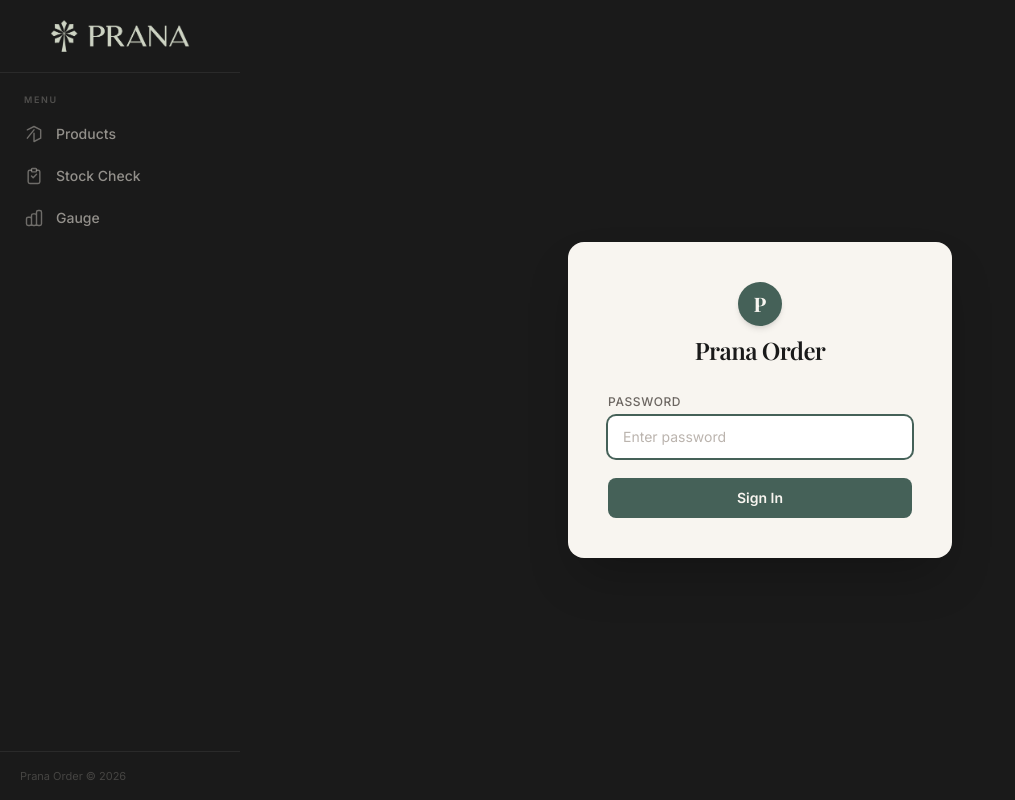
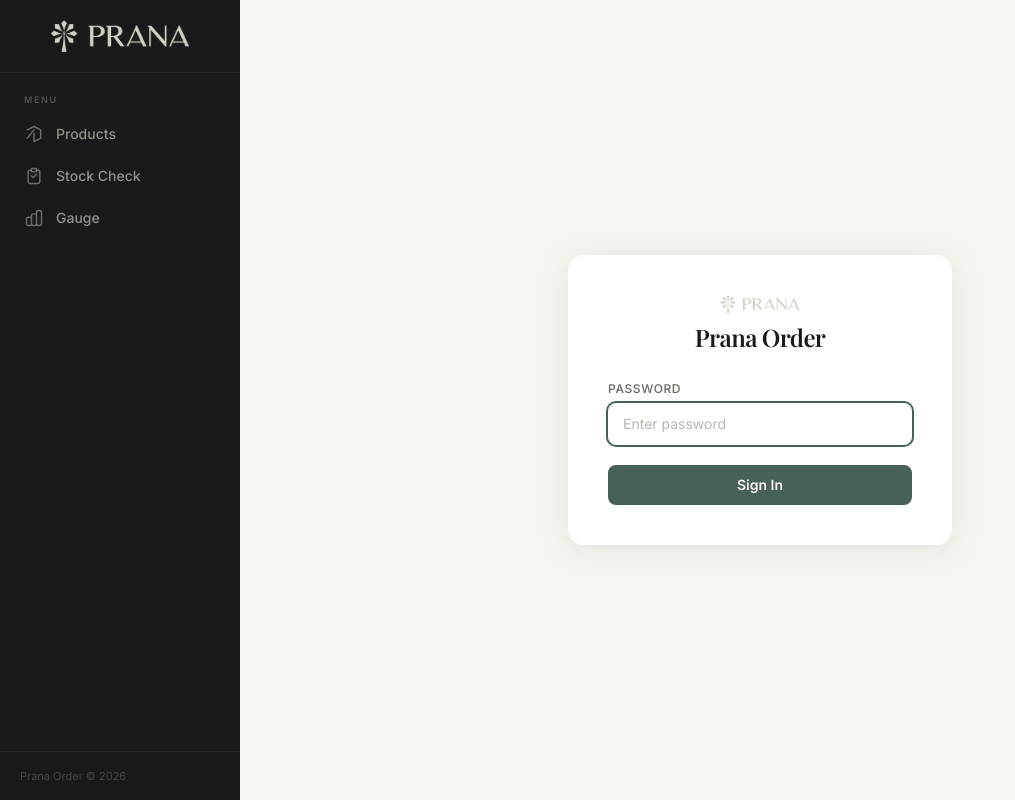
Before and after one commit to khushi2646/prana-order, a Next.js app: page /login in a window 1280 px wide. Shown: the whole page, without its empty margins (0-1015 px from the left). Built offline with nearby package versions, Linux system fonts and the light colour scheme.

Commit message:
update login page: cream background, logo image

```diff
--- a/src/app/login/page.tsx
+++ b/src/app/login/page.tsx
@@ -33,19 +33,12 @@
   }
 
   return (
-    <div className="min-h-screen bg-[#1a1a1a] flex items-center justify-center px-4">
-      <div className="bg-[#f8f5f0] rounded-2xl shadow-2xl p-10 w-full max-w-sm flex flex-col items-center gap-7">
+    <div className="min-h-screen bg-[#f8f5f0] flex items-center justify-center px-4">
+      <div className="bg-white rounded-2xl shadow-[0_4px_32px_rgba(69,97,88,0.12)] p-10 w-full max-w-sm flex flex-col items-center gap-7">
 
         {/* Brand */}
         <div className="flex flex-col items-center gap-2">
-          <div className="w-11 h-11 rounded-full bg-[#456158] flex items-center justify-center shadow-md">
-            <span
-              className="text-[#f8f5f0] text-xl font-bold leading-none"
-              style={{ fontFamily: 'var(--font-playfair), serif' }}
-            >
-              P
-            </span>
-          </div>
+          <img src="/prana_logo.png" alt="Prana Order" width={80} className="object-contain" />
           <h1
             className="text-[#1a1a1a] text-2xl font-semibold tracking-tight"
             style={{ fontFamily: 'var(--font-playfair), serif' }}
```
